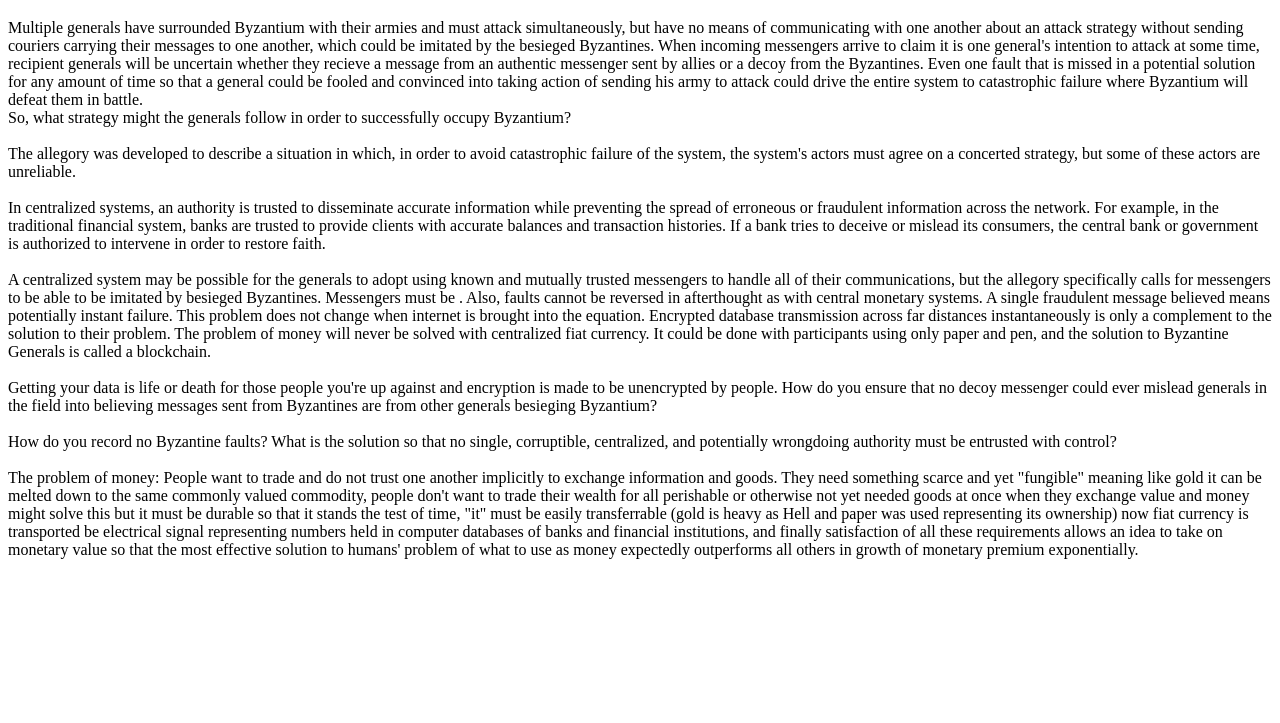
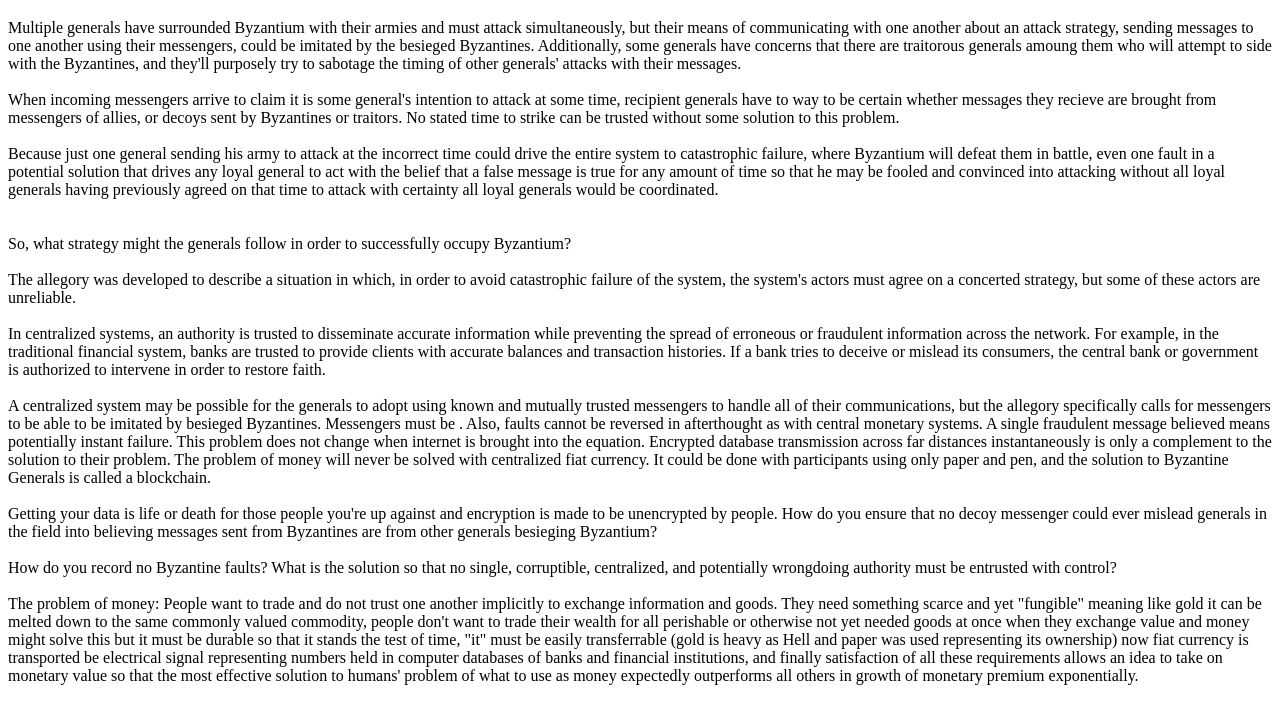
Before and after one commit to pinballwizrd/pinballwizrd.github.io, a plain HTML site: page index.html in a window 1280 px wide. Shown: the part 61-784 px from the top of the page. Drawn offline with Linux system fonts and the light colour scheme.

Commit message:
Update index.html

```diff
--- a/index.html
+++ b/index.html
@@ -4,11 +4,20 @@
 
 
 <h1>The Byzantine Generals Problem</h1>
-<p>Multiple generals have surrounded Byzantium with their armies and must attack simultaneously, but have no means of communicating with one another about an attack
-  strategy without sending couriers carrying their messages to one another, which could be imitated by the besieged Byzantines. When incoming messengers arrive to claim
-  it is one general's intention to attack at some time, recipient generals will be uncertain whether they recieve a message from an authentic messenger sent by allies
-  or a decoy from the Byzantines. Even one fault that is missed in a potential solution for any amount of time so that a general could be
-  fooled and convinced into taking action of sending his army to attack could drive the entire system to catastrophic failure where Byzantium will defeat them in battle. <br>
+<p>Multiple generals have surrounded Byzantium with their armies and must attack simultaneously, but their means of communicating with one another about an attack
+  strategy, sending messages to one another using their messengers, could be imitated by the besieged Byzantines. Additionally, some generals have concerns that
+  there are traitorous generals amoung them who will attempt to side with the Byzantines, and they'll purposely try to sabotage the timing of other generals' attacks
+  with their messages. <br> <br>
+
+  When incoming messengers arrive to claim it is some general's intention to attack at some time, recipient generals have to way to be certain whether messages they recieve
+  are brought from messengers of allies, or decoys sent by Byzantines or traitors. No stated time to strike can be trusted without some solution to this problem.
+  <br> <br>
+
+  Because just one general sending his army to attack at the incorrect time could drive the entire system to catastrophic failure, where Byzantium will defeat them in
+  battle, even one fault in a potential solution that drives any loyal general to act with the belief that a false message is true for any amount of time so that he may
+  be fooled and convinced into attacking without all loyal generals having previously agreed on that time to attack with certainty all loyal generals would be coordinated. <br>
+ <br> <br>
+
   So, what strategy might the generals follow in order to successfully occupy Byzantium? <br>
  <br>
   The allegory was developed to describe a situation in which, in order to avoid catastrophic failure of the system, the system's actors must agree on a
```
